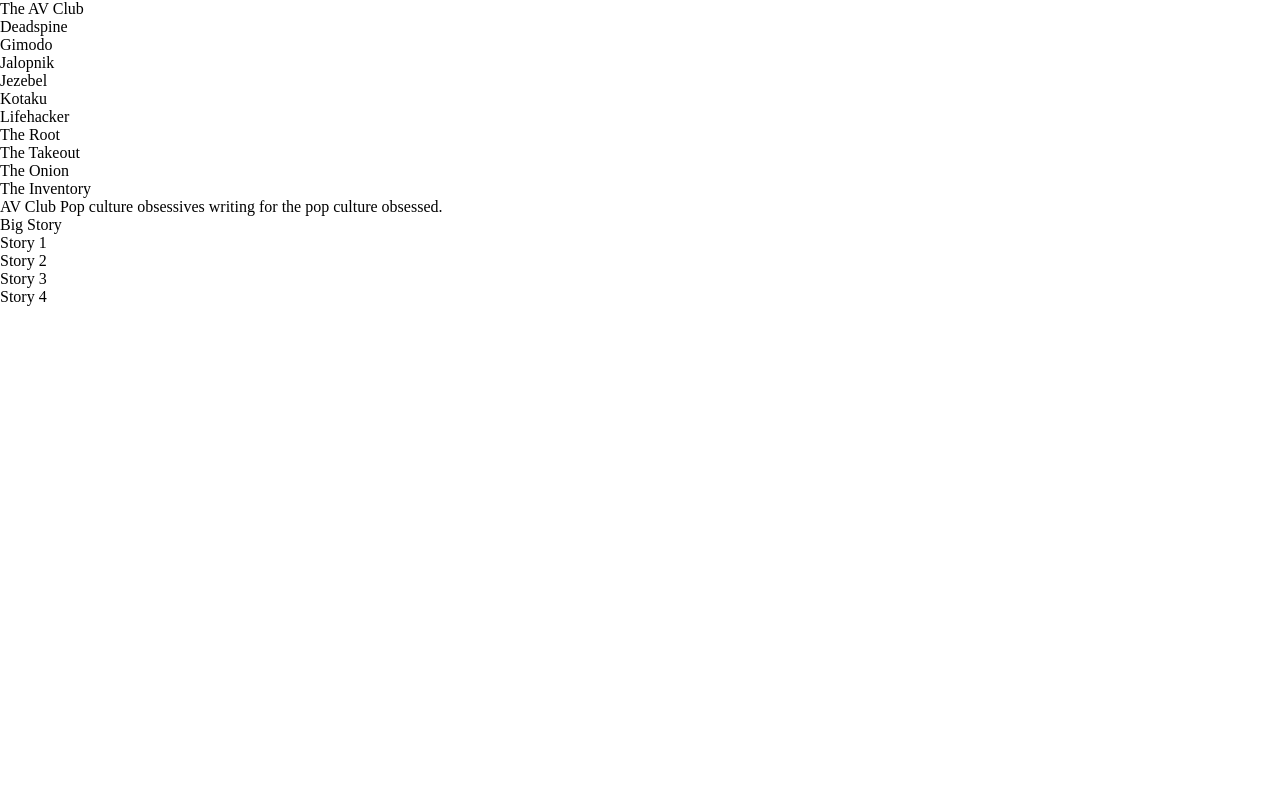
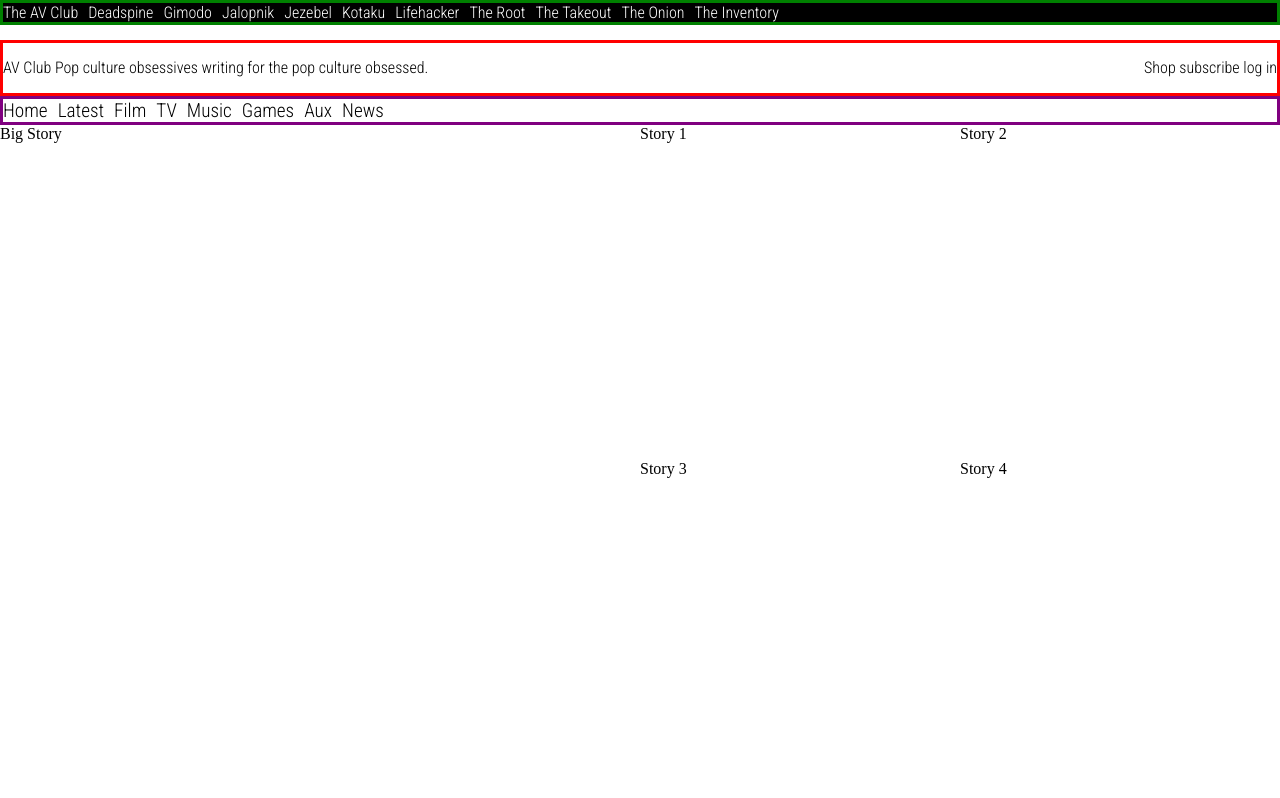
Before and after one commit to mira-kine/lab-02b-copy-a-site, a plain HTML site: page index.html in a window 1280 px wide. Drawn offline with Linux system fonts and the light colour scheme.

Commit message:
added spacing and grid area for main, font adjustments

```diff
--- a/index.html
+++ b/index.html
@@ -6,6 +6,10 @@
     <meta name="viewport" content="width=device-width, initial-scale=1.0">
     <title>Create A Page</title>
     <link rel="stylesheet" href="style.css">
+    <link rel="preconnect" href="https://fonts.googleapis.com">
+    <link rel="preconnect" href="https://fonts.gstatic.com" crossorigin>
+    <link href="https://fonts.googleapis.com/css2?family=Roboto+Condensed:wght@300;700&display=swap" rel="stylesheet">
+
 </head>
 <body>
     <section id="top-bar">
@@ -23,20 +27,20 @@
     </section>
     <header>
         <div id="header-left">AV Club Pop culture obsessives writing for the pop culture obsessed.</div>
-        <div id="header-right"></div>
+        <div id="header-right">Shop subscribe log in</div>
     </header>
     <nav>
-        <span class="nav-link"></span>
-        <span class="nav-link"></span>
-        <span class="nav-link"></span>
-        <span class="nav-link"></span>
-        <span class="nav-link"></span>
-        <span class="nav-link"></span>
-        <span class="nav-link"></span>
-        <span class="nav-link"></span>
+        <div class="nav-link">Home</div>
+        <div class="nav-link">Latest</div>
+        <div class="nav-link">Film</div>
+        <div class="nav-link">TV</div>
+        <div class="nav-link">Music</div>
+        <div class="nav-link">Games</div>
+        <div class="nav-link">Aux</div>
+        <div class="nav-link">News</div>
     </nav>
     <main>
-        <div>Big Story</div>
+        <div id="big">Big Story</div>
         <div>Story 1</div>
         <div>Story 2</div>
         <div>Story 3</div>
--- a/style.css
+++ b/style.css
@@ -8,3 +8,57 @@
 * {
     box-sizing: border-box;
 }
+
+#top-bar {
+    border: 3px solid green;
+    width: 100%;
+    display: flex;
+    background-color: black;
+    color: white;
+    font-family:'Roboto Condensed', sans-serif;
+}
+
+#top-bar div{
+    margin-right: 10px;
+}
+
+header {
+    border: 3px solid red;
+    display: flex;
+    justify-content: space-between;
+    font-family: 'Roboto Condensed', sans-serif;
+    line-height: 50px;
+    margin-top: 15px;
+}
+
+#header-right {
+    display: flex;
+    justify-content: space-between;
+}
+
+nav {
+    border: 3px solid purple;
+    display: flex;
+}
+
+nav div {
+    margin-right: 10px;
+    justify-content: space-between;
+    font-family:'Roboto Condensed', sans-serif;
+    font-size: 1.2rem;
+}
+
+main {
+    width: 100%;
+    display: grid;
+    grid-template-columns: 640px 1fr 1fr;
+    grid-template-rows: 335px 335px;
+    grid-template-areas:
+        "big story1 story2"
+        "big story3 story4"
+        ;
+}
+
+#big {
+    grid-area: big;
+}
```
